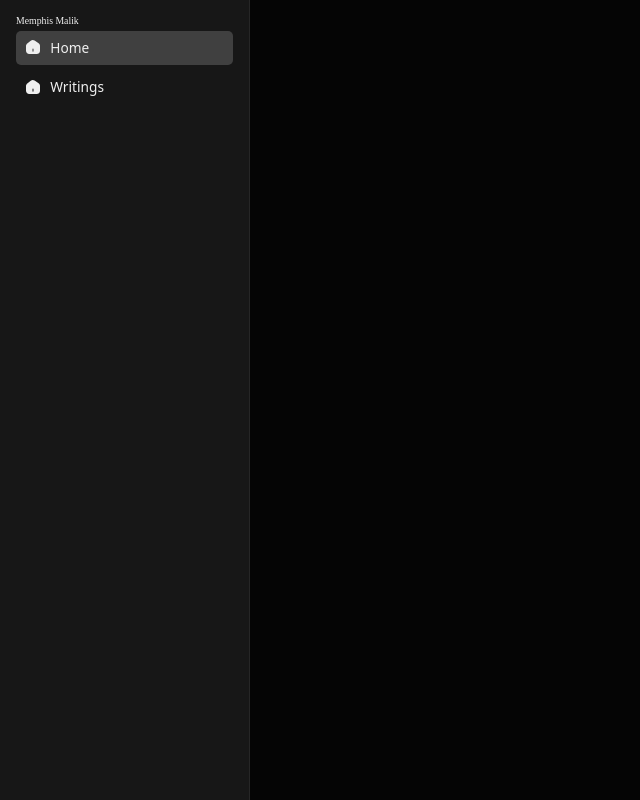
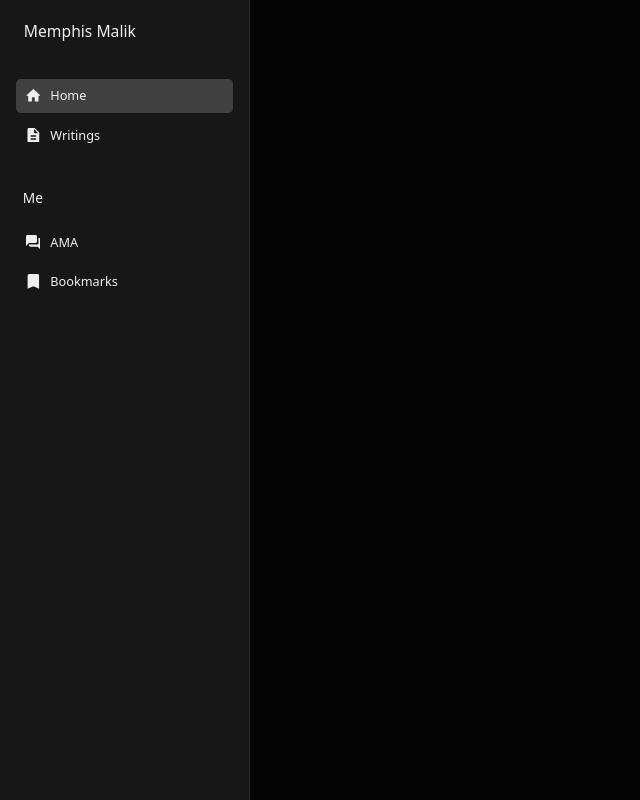
Before and after one commit to MozartOnWeb/memphismalik.io, a Next.js app: page / in a window 1280 px wide. Shown: the whole page, without its empty margins (0-640 px from the left). Built offline with nearby package versions, Linux system fonts and the light colour scheme.

Commit message:
add material icons

```diff
--- a/components/navlinks/NavLinks.tsx
+++ b/components/navlinks/NavLinks.tsx
@@ -9,7 +9,6 @@ type NavLinkProps = {
   href?: string;
   name?: string;
   icon?: JSX.Element;
-  className?: any;
 };
 
 export const NavLink = ({ href, name, icon }: NavLinkProps) => {
@@ -20,7 +19,7 @@ export const NavLink = ({ href, name, icon }: NavLinkProps) => {
       className={"nav_link " + (pathname === href ? " active" : "")}
       href={href || "/"}
     >
-      <HomeIcon />
+      {icon}
       <p>{name}</p>
     </Link>
   );
--- a/components/navlinks/navlinks.scss
+++ b/components/navlinks/navlinks.scss
@@ -9,7 +9,7 @@
   text-decoration: none;
 
   p {
-    font-size: 1.4em;
+    font-size: 1.3em;
     font-weight: 400;
     color: $sui-colors-white;
     font-family: $sui-fonts-body;
--- a/components/sidebar/Sidebar.tsx
+++ b/components/sidebar/Sidebar.tsx
@@ -1,4 +1,11 @@
 import { NavLink } from "../navlinks/NavLinks";
+
+import {
+  AMAIcon,
+  BookmarksIcon,
+  HomeIcon,
+  WritingsIcon,
+} from "@/public/assets/icons";
 
 export default function Sidebar() {
   return (
@@ -6,8 +13,14 @@ export default function Sidebar() {
       <h1>Memphis Malik</h1>
 
       <div className="head_links">
-        <NavLink href="/" name="Home" />
-        <NavLink href="/writings" name="Writings" />
+        <NavLink href="/" name="Home" icon={<HomeIcon />} />
+        <NavLink href="/writings" name="Writings" icon={<WritingsIcon />} />
+      </div>
+
+      <div className="me">
+        <h3>Me</h3>
+        <NavLink href="/ama" name="AMA" icon={<AMAIcon />} />
+        <NavLink href="/bookmarks" name="Bookmarks" icon={<BookmarksIcon />} />
       </div>
     </div>
   );
--- a/components/sidebar/sidebar.scss
+++ b/components/sidebar/sidebar.scss
@@ -5,4 +5,28 @@
   position: fixed;
   width: 250px;
   padding: $sui-spacing-4;
+
+  h1 {
+    font-size: 1.6rem;
+    font-weight: 500;
+    font-family: $sui-fonts-body;
+    color: $sui-colors-white;
+    margin-top: 0.5em;
+    margin-left: 0.5em;
+  }
+
+  .head_links {
+    margin-top: 4em;
+  }
+  .me {
+    margin-top: 4em;
+    h3 {
+      font-size: 1.4rem;
+      font-weight: 400;
+      color: $sui-colors-white;
+      font-family: $sui-fonts-body;
+      margin-bottom: 1.5em;
+      margin-left: 0.5em;
+    }
+  }
 }
--- a/public/assets/icons/index.tsx
+++ b/public/assets/icons/index.tsx
@@ -1,16 +1,67 @@
 export const HomeIcon = ({ fill }: { fill?: string }) => {
   return (
     <svg
-      width="14"
-      height="14"
-      viewBox="0 0 14 14"
+      width="20"
+      height="17"
+      viewBox="0 0 20 17"
       fill="none"
       xmlns="http://www.w3.org/2000/svg"
     >
       <path
-        d="M12.0364 3.21264L8.19542 0.525294C7.14848 -0.208226 5.54141 -0.168216 4.53449 0.611983L1.19364 3.21931C0.526801 3.73944 0 4.80638 0 5.6466V10.2478C0 11.9482 1.38035 13.3352 3.08078 13.3352H10.2693C11.9697 13.3352 13.3501 11.9549 13.3501 10.2544V5.73328C13.3501 4.83306 12.7699 3.72611 12.0364 3.21264ZM7.17516 10.6679C7.17516 10.9413 6.94843 11.168 6.67503 11.168C6.40163 11.168 6.1749 10.9413 6.1749 10.6679V8.66736C6.1749 8.39396 6.40163 8.16724 6.67503 8.16724C6.94843 8.16724 7.17516 8.39396 7.17516 8.66736V10.6679Z"
-        fill={fill ? fill : "#EFEFEF"}
+        d="M8 17V11H12V17H17V9H20L10 0L0 9H3V17H8Z"
+        fill={fill || "#EFEFEF"}
       />
     </svg>
   );
 };
+
+export const WritingsIcon = ({ fill }: { fill?: string }) => {
+  return (
+    <svg
+      width="16"
+      height="20"
+      viewBox="0 0 16 20"
+      fill="none"
+      xmlns="http://www.w3.org/2000/svg"
+    >
+      <path
+        d="M10.59 0.59C10.21 0.21 9.7 0 9.17 0H2C0.9 0 0 0.9 0 2V18C0 19.1 0.89 20 1.99 20H14C15.1 20 16 19.1 16 18V6.83C16 6.3 15.79 5.79 15.41 5.42L10.59 0.59ZM11 16H5C4.45 16 4 15.55 4 15C4 14.45 4.45 14 5 14H11C11.55 14 12 14.45 12 15C12 15.55 11.55 16 11 16ZM11 12H5C4.45 12 4 11.55 4 11C4 10.45 4.45 10 5 10H11C11.55 10 12 10.45 12 11C12 11.55 11.55 12 11 12ZM9 6V1.5L14.5 7H10C9.45 7 9 6.55 9 6Z"
+        fill={fill || "#EFEFEF"}
+      />
+    </svg>
+  );
+};
+
+export const BookmarksIcon = ({ fill }: { fill?: string }) => {
+  return (
+    <svg
+      width="14"
+      height="18"
+      viewBox="0 0 14 18"
+      fill="none"
+      xmlns="http://www.w3.org/2000/svg"
+    >
+      <path
+        d="M12 0H2C0.9 0 0 0.9 0 2V18L7 15L14 18V2C14 0.9 13.1 0 12 0Z"
+        fill={fill || "#EFEFEF"}
+      />
+    </svg>
+  );
+};
+
+export const AMAIcon = ({ fill }: { fill?: string }) => {
+  return (
+    <svg
+      width="20"
+      height="20"
+      viewBox="0 0 20 20"
+      fill="none"
+      xmlns="http://www.w3.org/2000/svg"
+    >
+      <path
+        d="M18 4H17V12C17 12.55 16.55 13 16 13H4V14C4 15.1 4.9 16 6 16H16L20 20V6C20 4.9 19.1 4 18 4ZM15 9V2C15 0.9 14.1 0 13 0H2C0.9 0 0 0.9 0 2V15L4 11H13C14.1 11 15 10.1 15 9Z"
+        fill={fill || "#EFEFEF"}
+      />
+    </svg>
+  );
+};
```
